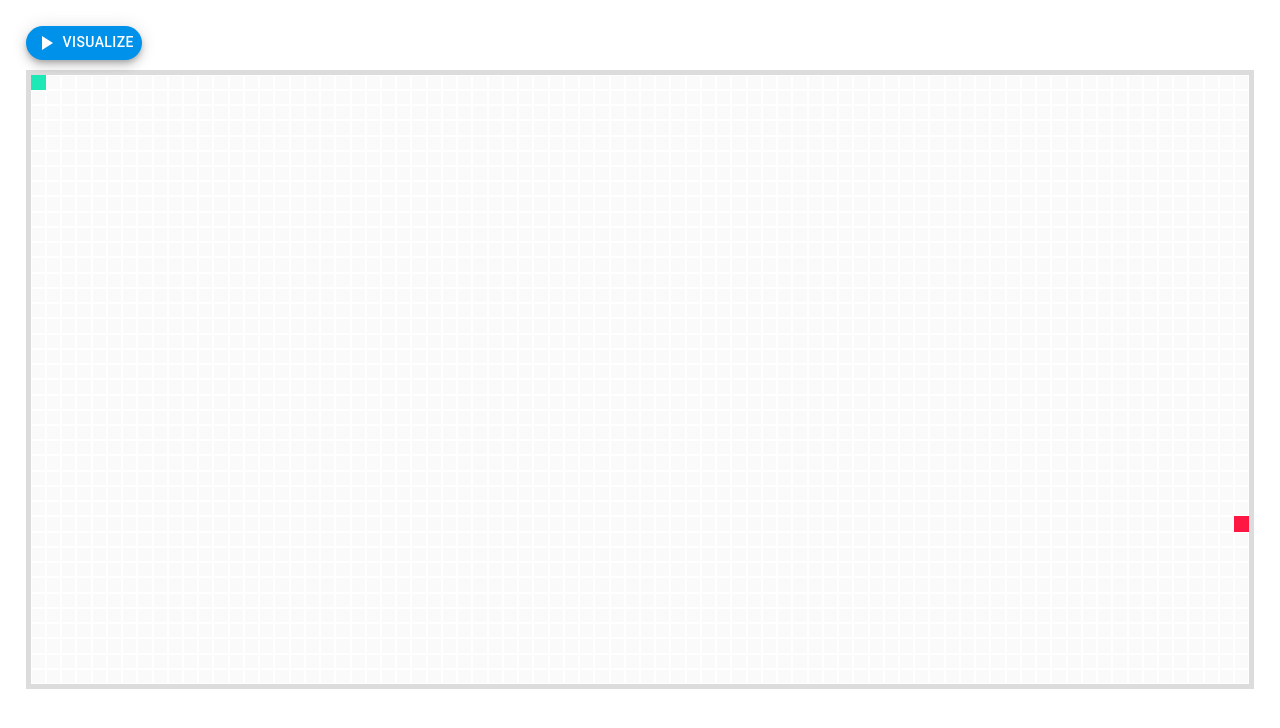
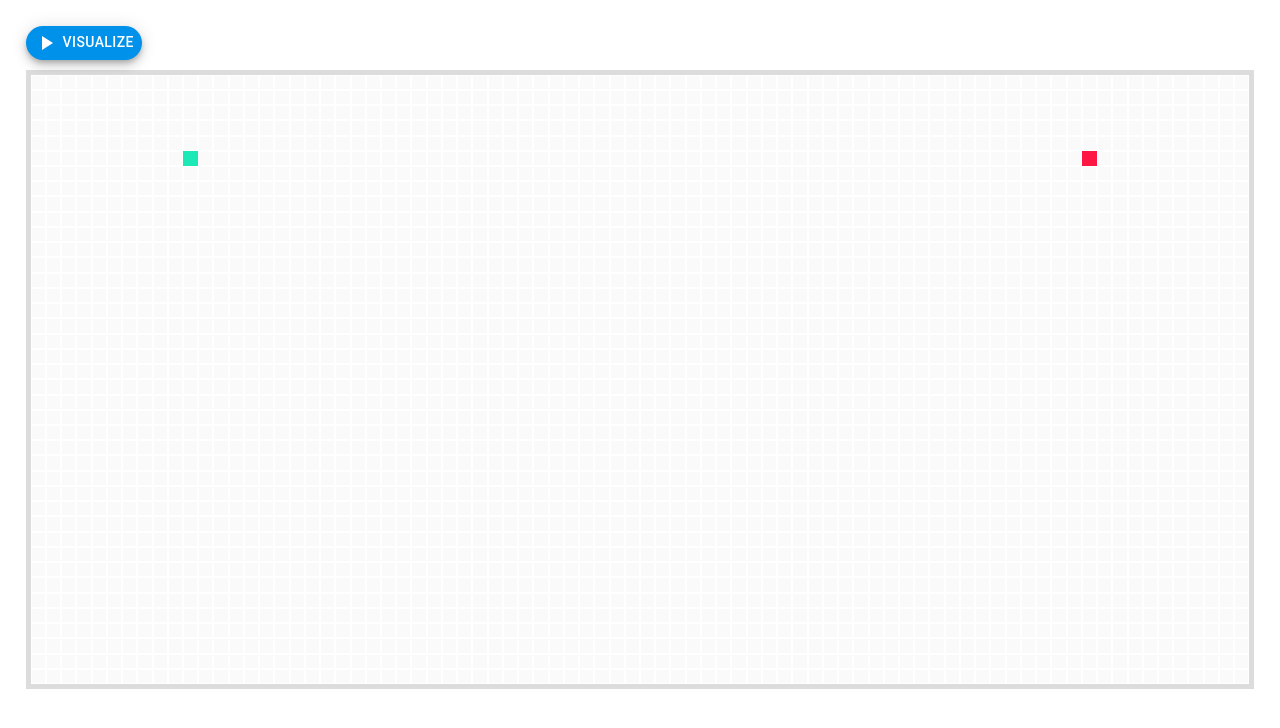
Before and after one commit to michaelrios28/pathfinding, a React (Create React App) app: page / in a window 1280 px wide. Shown: the top 728 px of the page. Built offline with nearby package versions, Linux system fonts and the light colour scheme.

Commit message:
Update row/col & x/y things to make more sense.

```diff
--- a/src/algorithms/a_star_algorithm.js
+++ b/src/algorithms/a_star_algorithm.js
@@ -2,27 +2,30 @@
 // returns visited nodes in order (maybe ?)
 // not the quickest solution. Will be using lists
 // TODO: replace w/ Binary heap
+
+const COLUMN_COUNT = 80;
+const ROW_COUNT = 40;
+
 export const aStarAlgo = {
    grid: [],
 
    init: function() {
       // create grid
-      for (let row = 0; row < 40; row++) {
-         const currentRow = [];
-         for (let col = 0; col < 80; col++) {
-            currentRow.push([]);
+      for (let x = 0; x < COLUMN_COUNT; x++) {
+         this.grid[x] = []; // inner array
+         for (let y = 0; y < ROW_COUNT; y++) {
+            this.grid[x][y] = [];
          }
-         this.grid.push(currentRow);
       }
 
-      for (let row = 0; row < this.grid.length; row++) {
-         for (let col = 0; col < this.grid[0].length; col++) {
-            this.grid[row][col].f = 0;
-            this.grid[row][col].g = 0;
-            this.grid[row][col].h = 0;
-            this.grid[row][col].debug = "";
-            this.grid[row][col].parent = null;
-            this.grid[row][col].isWall = false;
+      for (let x = 0; x < this.grid.length; x++) {
+         for (let y = 0; y < this.grid[0].length; y++) {
+            this.grid[x][y].f = 0;
+            this.grid[x][y].g = 0;
+            this.grid[x][y].h = 0;
+            this.grid[x][y].debug = "";
+            this.grid[x][y].parent = null;
+            this.grid[x][y].isWall = false;
          }
       }
    },
--- a/src/components/PathfindingVisualizer/PathfindingVisualizer.css
+++ b/src/components/PathfindingVisualizer/PathfindingVisualizer.css
@@ -7,7 +7,6 @@
 }
 
 .row {
-   flex: 1 0 auto;
    display: flex;
    justify-content: center;
 }
--- a/src/components/PathfindingVisualizer/PathfindingVisualizer.js
+++ b/src/components/PathfindingVisualizer/PathfindingVisualizer.js
@@ -6,8 +6,8 @@ import PlayArrowIcon from "@material-ui/icons/PlayArrow";
 import "./PathfindingVisualizer.css";
 
 export const PathfindingVisualizer = () => {
-   let startNode = [0, 0];
-   let endNode = [29, 79];
+   let startNode = [10, 5];
+   let endNode = [69, 5];
    let mouseDown = false;
    let draggedNode = "";
 
@@ -67,7 +67,7 @@ export const PathfindingVisualizer = () => {
    }
 
    function handleClick() {
-      console.log("array", aStarAlgo.grid);
+      console.log("aStarAlgo.grid: ", aStarAlgo.grid);
       aStarAlgo.search(startNode, endNode);
    }
 
@@ -87,13 +87,13 @@ export const PathfindingVisualizer = () => {
             Visualize
          </Fab>
          <div className="grid">
-            {aStarAlgo.grid.map((row, rindx) => {
+            {aStarAlgo.grid[0].map((row, rindx) => {
                return (
                   <div key={rindx} className="row">
-                     {row.map((col, cindx) => (
+                     {aStarAlgo.grid.map((col, cindx) => (
                         <Node
                            key={cindx}
-                           pos={[rindx, cindx]}
+                           pos={[cindx, rindx]}
                            startNode={startNode}
                            endNode={endNode}
                            handleDragStart={handleDragStart}
```
